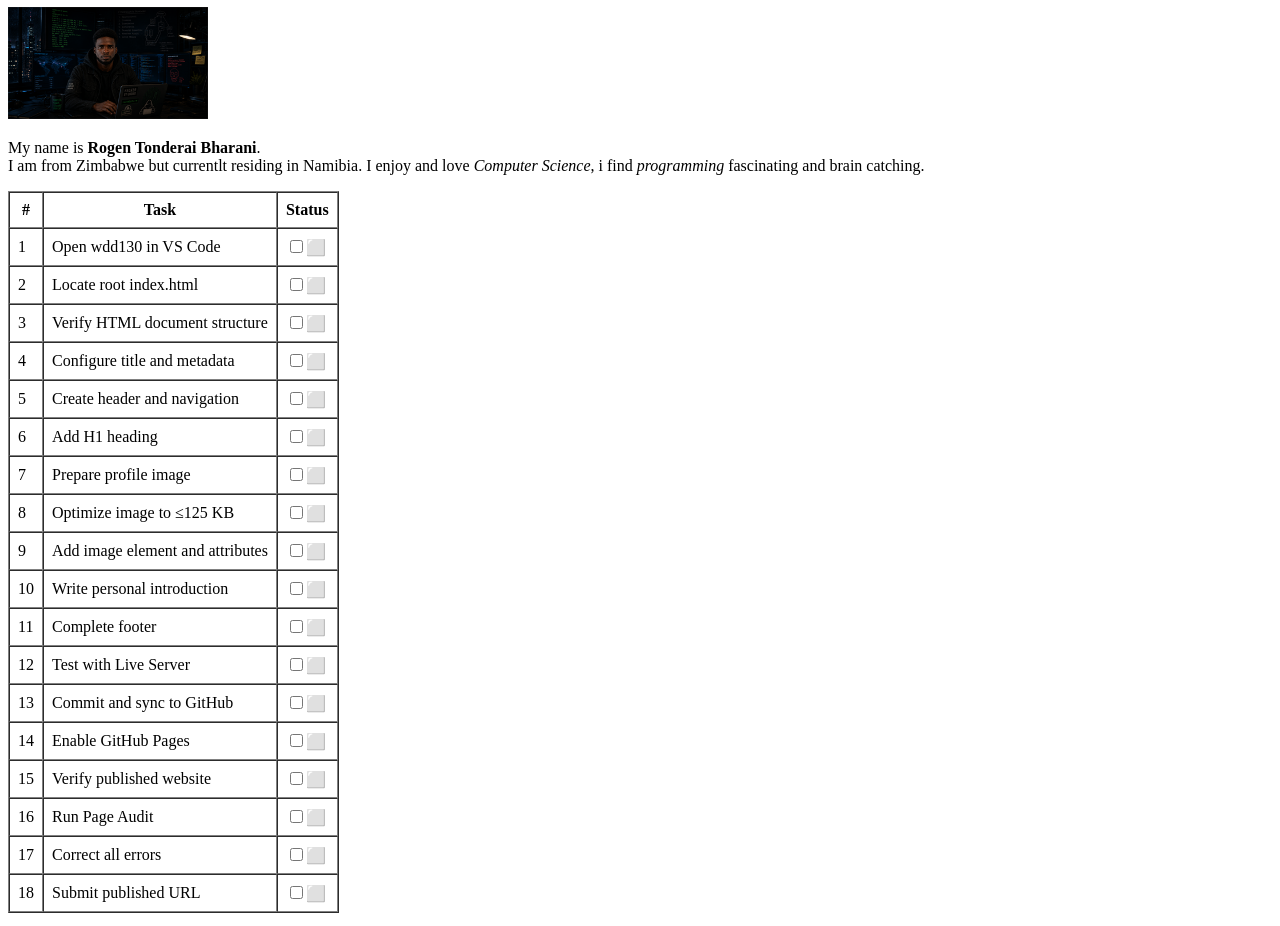
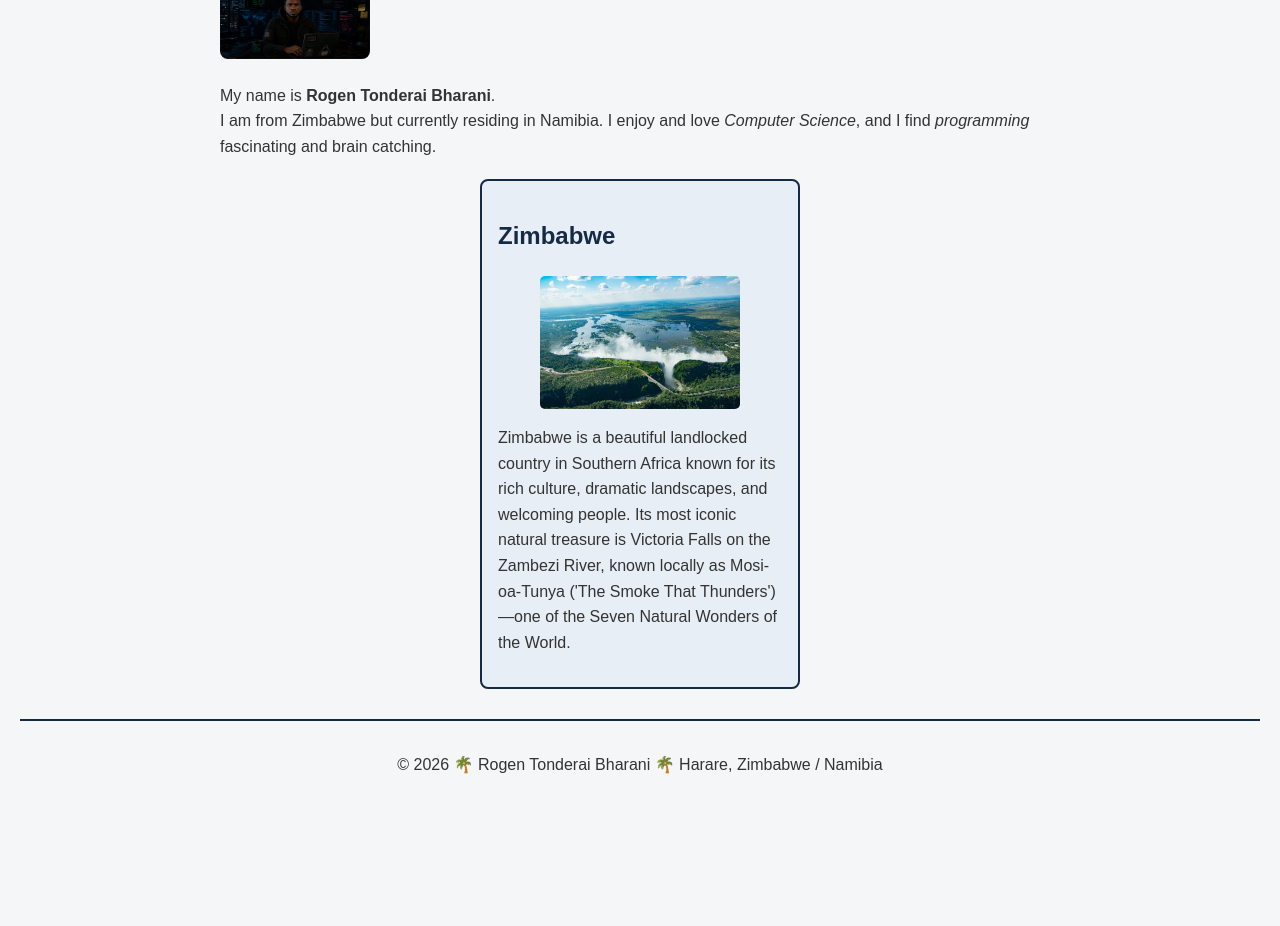
Before and after one commit to Cyberext/wdd-130, a plain HTML site: page index.html in a window 1280 px wide. Shown: the part 205-1131 px from the top of the page. After the commit the page ends 1034 px from the top, so only its background shows below. Drawn offline with Linux system fonts and the light colour scheme.

Commit message:
Enhance home page for W02: metadata, aside with Victoria Falls, and styles

```diff
--- a/index.html
+++ b/index.html
@@ -4,129 +4,36 @@
 <head>
   <meta charset="UTF-8">
   <meta name="viewport" content="width=device-width, initial-scale=1.0">
-  <title>Rogen Tonderai Bharani WDD 130 Checklist</title>
+  <title>Rogen Tonderai Bharani | WDD 130</title>
+  <meta name="description" content="Rogen Tonderai Bharani's WDD 130 course home page, featuring personal background, programming interests, and country highlights of Zimbabwe and Victoria Falls.">
+  <meta name="author" content="Rogen Tonderai Bharani">
+  <link rel="stylesheet" href="styles.css">
 </head>
 
 <body>
 
-  <h1>WDD 130 Checklist</h1>
-  <p>Use this checklist as you work.</p>
   <header>
     <nav>
       <a href="#">Home</a>
+      <a href="wwr/">Rafting Website</a>
     </nav>
   </header>
+
   <main>
     <h1>Rogen Tonderai Bharani | WDD 130</h1>
-    <img src="Rogen.png" alt="Rogen T Bharani" width="200">
-    <p>My name is <b>Rogen Tonderai Bharani</b>.<br>I am from Zimbabwe but currentlt residing in Namibia.
-      I enjoy and love <i>Computer Science</i>, i find <em>programming </em> fascinating and brain catching.</p>
+    <img src="images/Rogen.png" alt="Rogen Tonderai Bharani" width="200">
+    <p>My name is <b>Rogen Tonderai Bharani</b>.<br>I am from Zimbabwe but currently residing in Namibia.
+      I enjoy and love <i>Computer Science</i>, and I find <em>programming</em> fascinating and brain catching.</p>
   </main>
 
-  <table border="1" cellpadding="8" cellspacing="0">
-    <thead>
-      <tr>
-        <th scope="col">#</th>
-        <th scope="col">Task</th>
-        <th scope="col">Status</th>
-      </tr>
-    </thead>
-    <tbody>
-      <tr>
-        <td>1</td>
-        <td>Open wdd130 in VS Code</td>
-        <td><input type="checkbox" id="task1" name="task1"><label for="task1">⬜</label></td>
-      </tr>
-      <tr>
-        <td>2</td>
-        <td>Locate root index.html</td>
-        <td><input type="checkbox" id="task2" name="task2"><label for="task2">⬜</label></td>
-      </tr>
-      <tr>
-        <td>3</td>
-        <td>Verify HTML document structure</td>
-        <td><input type="checkbox" id="task3" name="task3"><label for="task3">⬜</label></td>
-      </tr>
-      <tr>
-        <td>4</td>
-        <td>Configure title and metadata</td>
-        <td><input type="checkbox" id="task4" name="task4"><label for="task4">⬜</label></td>
-      </tr>
-      <tr>
-        <td>5</td>
-        <td>Create header and navigation</td>
-        <td><input type="checkbox" id="task5" name="task5"><label for="task5">⬜</label></td>
-      </tr>
-      <tr>
-        <td>6</td>
-        <td>Add H1 heading</td>
-        <td><input type="checkbox" id="task6" name="task6"><label for="task6">⬜</label></td>
-      </tr>
-      <tr>
-        <td>7</td>
-        <td>Prepare profile image</td>
-        <td><input type="checkbox" id="task7" name="task7"><label for="task7">⬜</label></td>
-      </tr>
-      <tr>
-        <td>8</td>
-        <td>Optimize image to ≤125 KB</td>
-        <td><input type="checkbox" id="task8" name="task8"><label for="task8">⬜</label></td>
-      </tr>
-      <tr>
-        <td>9</td>
-        <td>Add image element and attributes</td>
-        <td><input type="checkbox" id="task9" name="task9"><label for="task9">⬜</label></td>
-      </tr>
-      <tr>
-        <td>10</td>
-        <td>Write personal introduction</td>
-        <td><input type="checkbox" id="task10" name="task10"><label for="task10">⬜</label></td>
-      </tr>
-      <tr>
-        <td>11</td>
-        <td>Complete footer</td>
-        <td><input type="checkbox" id="task11" name="task11"><label for="task11">⬜</label></td>
-      </tr>
-      <tr>
-        <td>12</td>
-        <td>Test with Live Server</td>
-        <td><input type="checkbox" id="task12" name="task12"><label for="task12">⬜</label></td>
-      </tr>
-      <tr>
-        <td>13</td>
-        <td>Commit and sync to GitHub</td>
-        <td><input type="checkbox" id="task13" name="task13"><label for="task13">⬜</label></td>
-      </tr>
-      <tr>
-        <td>14</td>
-        <td>Enable GitHub Pages</td>
-        <td><input type="checkbox" id="task14" name="task14"><label for="task14">⬜</label></td>
-      </tr>
-      <tr>
-        <td>15</td>
-        <td>Verify published website</td>
-        <td><input type="checkbox" id="task15" name="task15"><label for="task15">⬜</label></td>
-      </tr>
-      <tr>
-        <td>16</td>
-        <td>Run Page Audit</td>
-        <td><input type="checkbox" id="task16" name="task16"><label for="task16">⬜</label></td>
-      </tr>
-      <tr>
-        <td>17</td>
-        <td>Correct all errors</td>
-        <td><input type="checkbox" id="task17" name="task17"><label for="task17">⬜</label></td>
-      </tr>
-      <tr>
-        <td>18</td>
-        <td>Submit published URL</td>
-        <td><input type="checkbox" id="task18" name="task18"><label for="task18">⬜</label></td>
-      </tr>
-    </tbody>
-  </table>
+  <aside>
+    <h2>Zimbabwe</h2>
+    <img src="images/vicfalls.jpeg" alt="Majestic view of Victoria Falls in Zimbabwe">
+    <p>Zimbabwe is a beautiful landlocked country in Southern Africa known for its rich culture, dramatic landscapes, and welcoming people. Its most iconic natural treasure is Victoria Falls on the Zambezi River, known locally as Mosi-oa-Tunya ('The Smoke That Thunders')—one of the Seven Natural Wonders of the World.</p>
+  </aside>
 
   <footer>
-    <p>2026 &copy; Rogen Tonderai Bharani</p>
+    <p>&copy; 2026 🌴 Rogen Tonderai Bharani 🌴 Harare, Zimbabwe / Namibia</p>
   </footer>
 
 </body>
--- /dev/null
+++ b/style.css
@@ -0,0 +1,139 @@
+/* =========================================
+   1. GLOBAL STYLING
+   ========================================= */
+
+* {
+    box-sizing: border-box;
+}
+
+body {
+    font-family: Arial, Helvetica, sans-serif;
+    line-height: 1.6;
+    margin: 0;
+    padding: 20px;
+    background-color: #f4f6f8;
+    color: #333333;
+}
+
+
+/* =========================================
+   2. HEADER
+   ========================================= */
+
+header {
+    background-color: #172a45;
+    padding: 20px;
+    margin-bottom: 20px;
+}
+
+nav {
+    display: flex;
+    justify-content: center;
+    gap: 30px;
+}
+
+nav a {
+    color: white;
+    text-decoration: none;
+    font-weight: bold;
+}
+
+nav a:hover {
+    color: #f0c674;
+}
+
+
+/* =========================================
+   3. MAIN CONTENT
+   ========================================= */
+
+main {
+    max-width: 840px;
+    margin: 0 auto;
+}
+
+h1 {
+    color: #172a45;
+}
+
+main img {
+    width: 150px;
+    height: auto;
+    border-radius: 8px;
+}
+
+
+/* =========================================
+   4. ASIDE SECTION
+   ========================================= */
+
+aside {
+    width: 320px;
+    max-width: 100%;
+    margin: 20px auto;
+    border: 2px solid #172a45;
+    padding: 16px;
+    background-color: #e8eef5;
+    color: #333333;
+    border-radius: 8px;
+}
+
+aside h2 {
+    color: #172a45;
+}
+
+aside img {
+    width: 200px;
+    height: auto;
+    display: block;
+    margin: 10px auto;
+    border-radius: 5px;
+}
+
+
+/* =========================================
+   5. PARAGRAPHS
+   ========================================= */
+
+p {
+    padding: 0;
+}
+
+
+/* =========================================
+   6. FOOTER
+   ========================================= */
+
+footer {
+    margin-top: 30px;
+    border-top: 2px solid #172a45;
+    text-align: center;
+    padding: 15px;
+}
+
+
+/* =========================================
+   7. RESPONSIVE DESIGN
+   ========================================= */
+
+@media screen and (max-width: 600px) {
+
+    body {
+        padding: 10px;
+    }
+
+    nav {
+        flex-direction: column;
+        align-items: center;
+        gap: 10px;
+    }
+
+    main {
+        width: 100%;
+    }
+
+    aside {
+        width: 100%;
+    }
+
+}
--- /dev/null
+++ b/styles.css
@@ -0,0 +1,139 @@
+/* =========================================
+   1. GLOBAL STYLING
+   ========================================= */
+
+* {
+    box-sizing: border-box;
+}
+
+body {
+    font-family: Arial, Helvetica, sans-serif;
+    line-height: 1.6;
+    margin: 0;
+    padding: 20px;
+    background-color: #f4f6f8;
+    color: #333333;
+}
+
+
+/* =========================================
+   2. HEADER
+   ========================================= */
+
+header {
+    background-color: #172a45;
+    padding: 20px;
+    margin-bottom: 20px;
+}
+
+nav {
+    display: flex;
+    justify-content: center;
+    gap: 30px;
+}
+
+nav a {
+    color: white;
+    text-decoration: none;
+    font-weight: bold;
+}
+
+nav a:hover {
+    color: #f0c674;
+}
+
+
+/* =========================================
+   3. MAIN CONTENT
+   ========================================= */
+
+main {
+    max-width: 840px;
+    margin: 0 auto;
+}
+
+h1 {
+    color: #172a45;
+}
+
+main img {
+    width: 150px;
+    height: auto;
+    border-radius: 8px;
+}
+
+
+/* =========================================
+   4. ASIDE SECTION
+   ========================================= */
+
+aside {
+    width: 320px;
+    max-width: 100%;
+    margin: 20px auto;
+    border: 2px solid #172a45;
+    padding: 16px;
+    background-color: #e8eef5;
+    color: #333333;
+    border-radius: 8px;
+}
+
+aside h2 {
+    color: #172a45;
+}
+
+aside img {
+    width: 200px;
+    height: auto;
+    display: block;
+    margin: 10px auto;
+    border-radius: 5px;
+}
+
+
+/* =========================================
+   5. PARAGRAPHS
+   ========================================= */
+
+p {
+    padding: 0;
+}
+
+
+/* =========================================
+   6. FOOTER
+   ========================================= */
+
+footer {
+    margin-top: 30px;
+    border-top: 2px solid #172a45;
+    text-align: center;
+    padding: 15px;
+}
+
+
+/* =========================================
+   7. RESPONSIVE DESIGN
+   ========================================= */
+
+@media screen and (max-width: 600px) {
+
+    body {
+        padding: 10px;
+    }
+
+    nav {
+        flex-direction: column;
+        align-items: center;
+        gap: 10px;
+    }
+
+    main {
+        width: 100%;
+    }
+
+    aside {
+        width: 100%;
+    }
+
+}
--- /dev/null
+++ b/styles/styles.css
@@ -0,0 +1,139 @@
+/* =========================================
+   1. GLOBAL STYLING
+   ========================================= */
+
+* {
+    box-sizing: border-box;
+}
+
+body {
+    font-family: Arial, Helvetica, sans-serif;
+    line-height: 1.6;
+    margin: 0;
+    padding: 20px;
+    background-color: #f4f6f8;
+    color: #333333;
+}
+
+
+/* =========================================
+   2. HEADER
+   ========================================= */
+
+header {
+    background-color: #172a45;
+    padding: 20px;
+    margin-bottom: 20px;
+}
+
+nav {
+    display: flex;
+    justify-content: center;
+    gap: 30px;
+}
+
+nav a {
+    color: white;
+    text-decoration: none;
+    font-weight: bold;
+}
+
+nav a:hover {
+    color: #f0c674;
+}
+
+
+/* =========================================
+   3. MAIN CONTENT
+   ========================================= */
+
+main {
+    max-width: 840px;
+    margin: 0 auto;
+}
+
+h1 {
+    color: #172a45;
+}
+
+main img {
+    width: 150px;
+    height: auto;
+    border-radius: 8px;
+}
+
+
+/* =========================================
+   4. ASIDE SECTION
+   ========================================= */
+
+aside {
+    width: 320px;
+    max-width: 100%;
+    margin: 20px auto;
+    border: 2px solid #172a45;
+    padding: 16px;
+    background-color: #e8eef5;
+    color: #333333;
+    border-radius: 8px;
+}
+
+aside h2 {
+    color: #172a45;
+}
+
+aside img {
+    width: 200px;
+    height: auto;
+    display: block;
+    margin: 10px auto;
+    border-radius: 5px;
+}
+
+
+/* =========================================
+   5. PARAGRAPHS
+   ========================================= */
+
+p {
+    padding: 0;
+}
+
+
+/* =========================================
+   6. FOOTER
+   ========================================= */
+
+footer {
+    margin-top: 30px;
+    border-top: 2px solid #172a45;
+    text-align: center;
+    padding: 15px;
+}
+
+
+/* =========================================
+   7. RESPONSIVE DESIGN
+   ========================================= */
+
+@media screen and (max-width: 600px) {
+
+    body {
+        padding: 10px;
+    }
+
+    nav {
+        flex-direction: column;
+        align-items: center;
+        gap: 10px;
+    }
+
+    main {
+        width: 100%;
+    }
+
+    aside {
+        width: 100%;
+    }
+
+}
```
Also changed, not shown: checklist.html (added, +42 -0 lines), images/Rogen.png (added), images/vicfalls.jpeg (added), images/vicfallsside.jpeg (added), images/welcome_vicfalls.jpeg (added), vicfalls.jpeg (added), vicfallsside.jpeg (added), welcome_vicfalls.jpeg (added).
